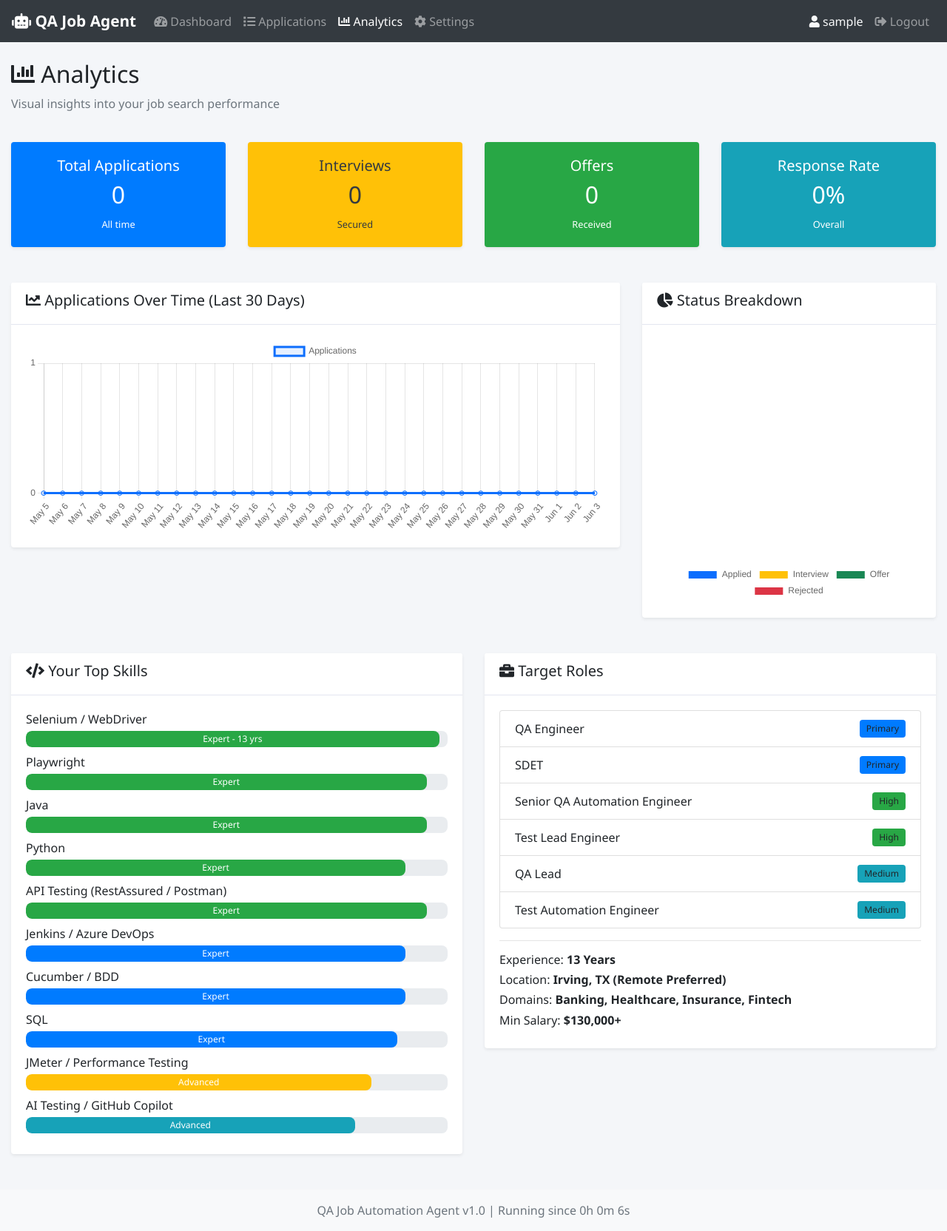
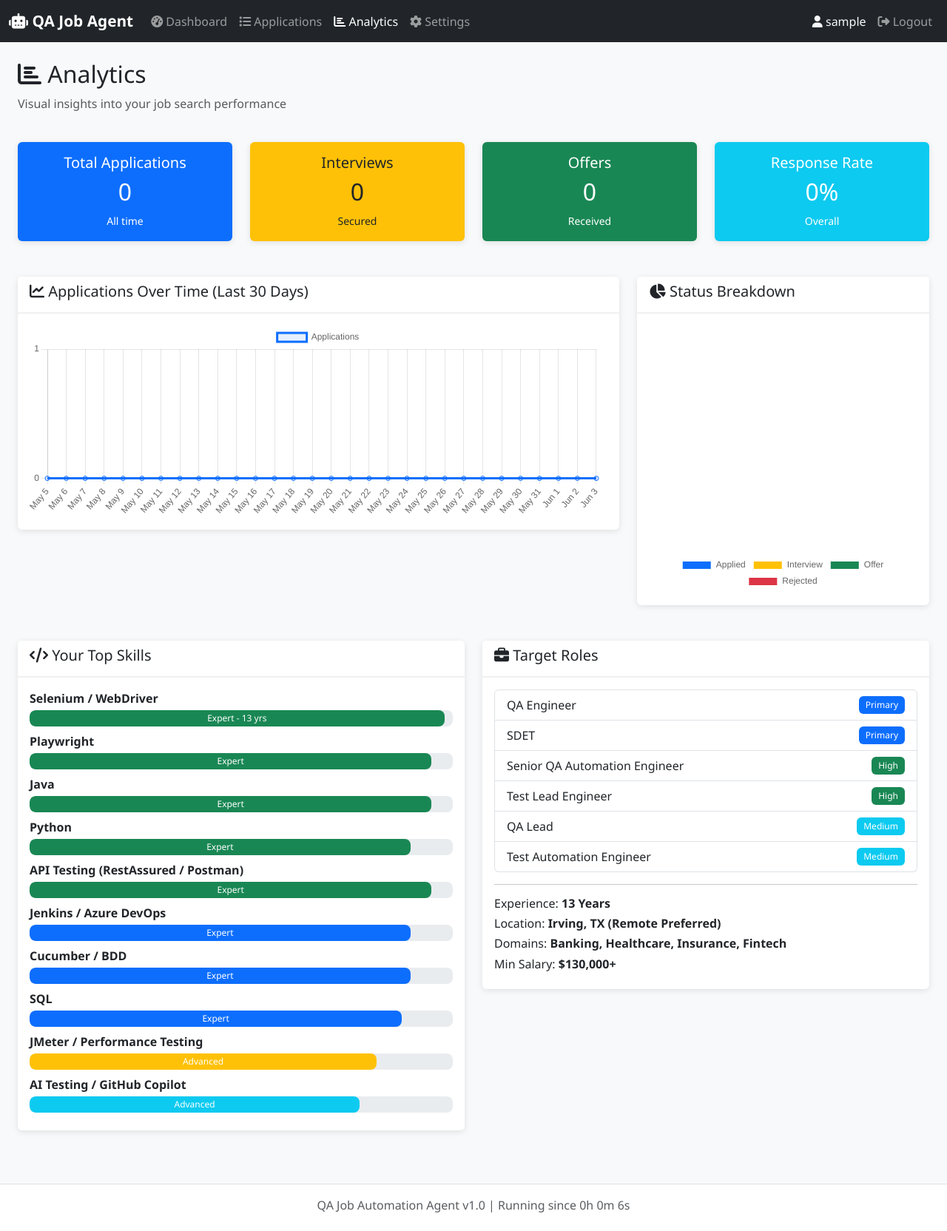
Before and after one commit to Cheetahrevive/qa-job-automation-agent, a Flask app: page /analytics in a window 1280 px wide. Shown: the whole page at 74% size. After the commit the page ends 1639 px from the top, so only its background shows below. Run offline with Flask 3, Linux system fonts and the light colour scheme; the visitor is signed in with stand-in values (Sample User, id 1); data that the repository does not hold is empty; some libraries are stand-ins or nearby versions.

Commit message:
Fix base.html: upgrade to Bootstrap 5, fix navbar toggler data-bs attributes, improve layout
Updated HTML structure and Bootstrap version from 4.6.0 to 5.3.0. Enhanced styling and script handling for improved UI and functionality.

```diff
--- a/web_dashboard/templates/base.html
+++ b/web_dashboard/templates/base.html
@@ -4,54 +4,57 @@
   <meta charset="UTF-8">
   <meta name="viewport" content="width=device-width, initial-scale=1.0">
   <title>{% block title %}QA Job Agent{% endblock %}</title>
-
-    <!-- Bootstrap CSS -->
-    <link href="https://cdn.jsdelivr.net/npm/bootstrap@4.6.0/dist/css/bootstrap.min.css" rel="stylesheet">
+  <!-- Bootstrap 5 CSS -->
+  <link href="https://cdn.jsdelivr.net/npm/bootstrap@5.3.0/dist/css/bootstrap.min.css" rel="stylesheet">
   <!-- Font Awesome -->
-    <link href="https://cdnjs.cloudflare.com/ajax/libs/font-awesome/5.15.4/css/all.min.css" rel="stylesheet">
+  <link href="https://cdnjs.cloudflare.com/ajax/libs/font-awesome/6.4.0/css/all.min.css" rel="stylesheet">
   <!-- Chart.js -->
-    <script src="https://cdn.jsdelivr.net/npm/chart.js@3.7.0/dist/chart.min.js"></script>
+  <script src="https://cdn.jsdelivr.net/npm/chart.js@4.4.0/dist/chart.umd.min.js"></script>
   <!-- Custom CSS -->
   <link href="{{ url_for('static', filename='css/style.css') }}" rel="stylesheet">
-
+  <style>
+    body { background-color: #f8f9fa; }
+    .navbar-brand { font-weight: 700; }
+    .card { border: none; box-shadow: 0 0.125rem 0.5rem rgba(0,0,0,0.1); }
+    .card-header { background-color: #fff; border-bottom: 2px solid #f0f0f0; font-weight: 600; }
+    footer { background: #fff; border-top: 1px solid #e0e0e0; }
+  </style>
   {% block extra_css %}{% endblock %}
 </head>
 <body>
   <!-- Navigation -->
   <nav class="navbar navbar-expand-lg navbar-dark bg-dark">
+    <div class="container-fluid">
       <a class="navbar-brand" href="/dashboard">
         <i class="fas fa-robot"></i> QA Job Agent
       </a>
-
       {% if session.username %}
-        <button class="navbar-toggler" type="button" data-toggle="collapse" data-target="#navbarNav">
+      <button class="navbar-toggler" type="button" data-bs-toggle="collapse" data-bs-target="#navbarNav">
         <span class="navbar-toggler-icon"></span>
       </button>
-
       <div class="collapse navbar-collapse" id="navbarNav">
-            <ul class="navbar-nav mr-auto">
-                <li class="nav-item {% if request.endpoint == 'dashboard' %}active{% endif %}">
-                    <a class="nav-link" href="/dashboard">
+        <ul class="navbar-nav me-auto">
+          <li class="nav-item">
+            <a class="nav-link {% if request.endpoint == 'dashboard' %}active{% endif %}" href="/dashboard">
               <i class="fas fa-tachometer-alt"></i> Dashboard
             </a>
           </li>
-                <li class="nav-item {% if request.endpoint == 'applications' %}active{% endif %}">
-                    <a class="nav-link" href="/applications">
+          <li class="nav-item">
+            <a class="nav-link {% if request.endpoint == 'applications' %}active{% endif %}" href="/applications">
               <i class="fas fa-list"></i> Applications
             </a>
           </li>
-                <li class="nav-item {% if request.endpoint == 'analytics' %}active{% endif %}">
-                    <a class="nav-link" href="/analytics">
+          <li class="nav-item">
+            <a class="nav-link {% if request.endpoint == 'analytics' %}active{% endif %}" href="/analytics">
               <i class="fas fa-chart-bar"></i> Analytics
             </a>
           </li>
-                <li class="nav-item {% if request.endpoint == 'settings' %}active{% endif %}">
-                    <a class="nav-link" href="/settings">
+          <li class="nav-item">
+            <a class="nav-link {% if request.endpoint == 'settings' %}active{% endif %}" href="/settings">
               <i class="fas fa-cog"></i> Settings
             </a>
           </li>
         </ul>
-
         <ul class="navbar-nav">
           <li class="nav-item">
             <span class="nav-link text-light">
@@ -66,6 +69,7 @@
         </ul>
       </div>
       {% endif %}
+    </div>
   </nav>
 
   <!-- Flash Messages -->
@@ -75,9 +79,7 @@
     {% for category, message in messages %}
     <div class="alert alert-{{ category }} alert-dismissible fade show" role="alert">
       {{ message }}
-                        <button type="button" class="close" data-dismiss="alert">
-                            <span>&times;</span>
-                        </button>
+      <button type="button" class="btn-close" data-bs-dismiss="alert"></button>
     </div>
     {% endfor %}
     {% endif %}
@@ -85,33 +87,31 @@
   </div>
 
   <!-- Main Content -->
-    <main class="container-fluid mt-4">
+  <main class="container-fluid px-4 mt-4">
     {% block content %}{% endblock %}
   </main>
 
   <!-- Footer -->
-    <footer class="footer mt-auto py-3 bg-light">
+  <footer class="footer mt-5 py-3">
     <div class="container text-center">
       <span class="text-muted">QA Job Automation Agent v1.0 | Running since <span id="uptime">--</span></span>
     </div>
   </footer>
 
-    <!-- Scripts -->
-    <script src="https://code.jquery.com/jquery-3.6.0.min.js"></script>
-    <script src="https://cdn.jsdelivr.net/npm/bootstrap@4.6.0/dist/js/bootstrap.bundle.min.js"></script>
+  <!-- Bootstrap 5 JS -->
+  <script src="https://cdn.jsdelivr.net/npm/bootstrap@5.3.0/dist/js/bootstrap.bundle.min.js"></script>
+  <!-- Socket.IO -->
   <script src="https://cdnjs.cloudflare.com/ajax/libs/socket.io/4.0.1/socket.io.js"></script>
 
   <script>
-        // Update uptime
     const startTime = new Date();
     setInterval(() => {
-            const now = new Date();
-            const diff = Math.floor((now - startTime) / 1000);
-            const hours = Math.floor(diff / 3600);
-            const minutes = Math.floor((diff % 3600) / 60);
-            const seconds = diff % 60;
-            document.getElementById('uptime').textContent =
-                `${hours}h ${minutes}m ${seconds}s`;
+      const diff = Math.floor((new Date() - startTime) / 1000);
+      const h = Math.floor(diff / 3600);
+      const m = Math.floor((diff % 3600) / 60);
+      const s = diff % 60;
+      const el = document.getElementById('uptime');
+      if (el) el.textContent = h + 'h ' + m + 'm ' + s + 's';
     }, 1000);
   </script>
 
```
Lines whose indentation alone changed are shown as unchanged.
